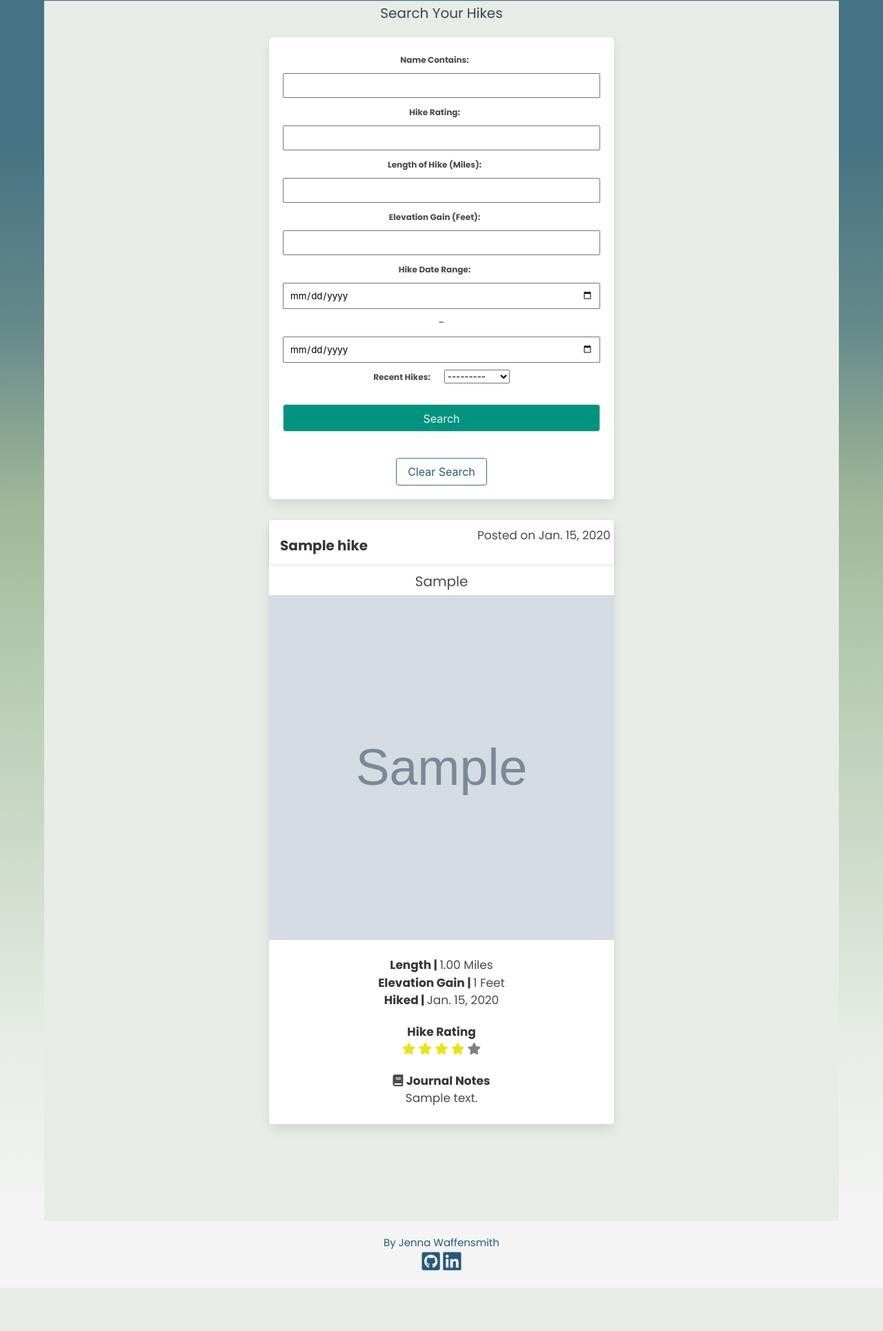
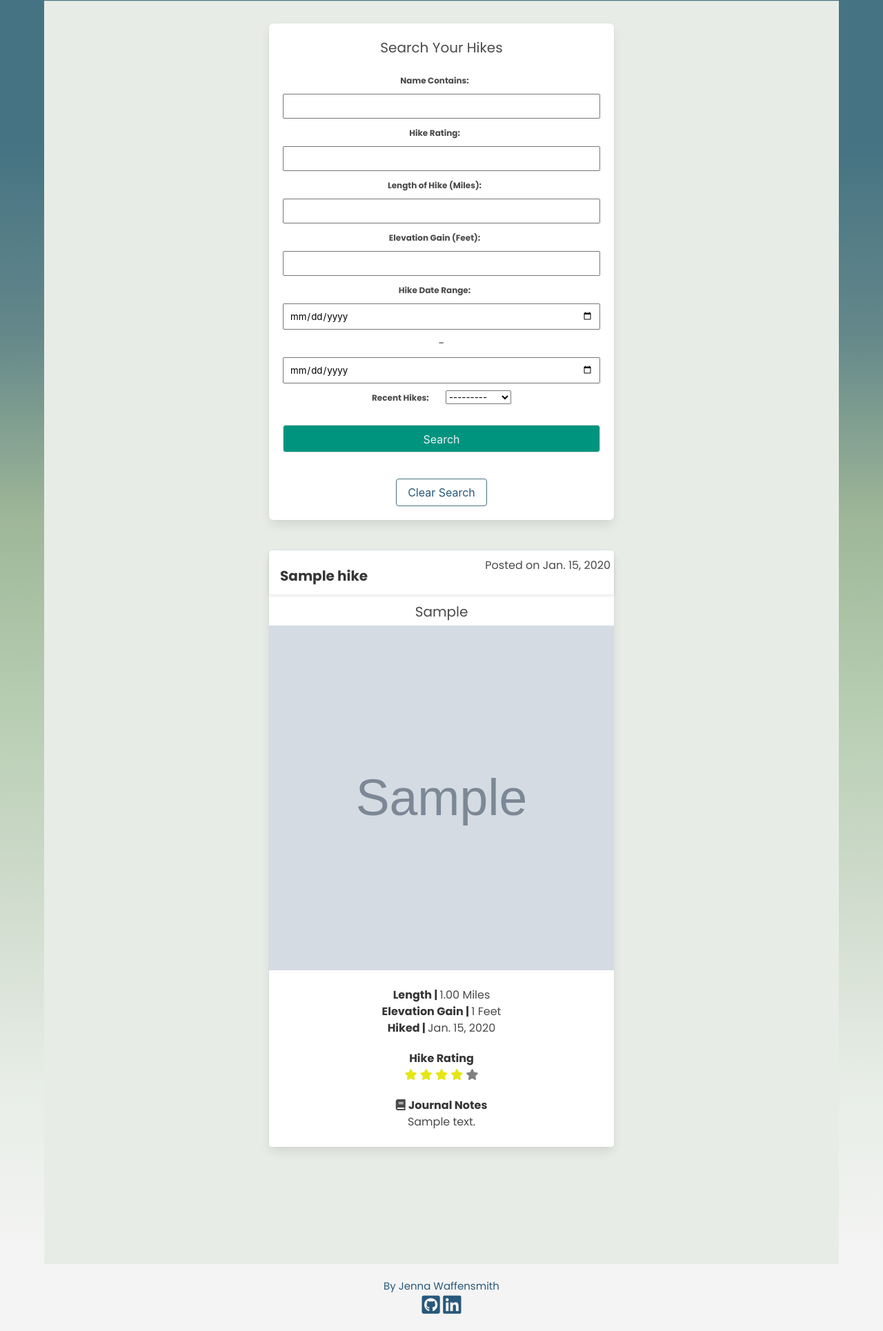
Before and after one commit to jwaffensmith/hiking-journal, a Django app: page /sort_hikes/ in a window 1280 px wide. Shown: the part 56-1986 px from the top of the page at 69% size. Before the commit the page ends 1923 px from the top, so only its background shows below. Run offline with Django 3.2, Linux system fonts and the light colour scheme; a user stored in the database is signed in; tables that the repository leaves empty hold one stand-in row (values such as "Sample post"); grey boxes marked "Sample" are stand-in pictures; some libraries are stand-ins or nearby versions.

Commit message:
working on sort hike page- has formatting issues

```diff
--- a/main_app/static/css/style.css
+++ b/main_app/static/css/style.css
@@ -222,17 +222,16 @@ nav.navbar.is-fixed-top .navbar-end .login-button:hover, nav.navbar.is-fixed-top
   box-shadow: none;
 }
 
+.card-header-title {
+  font-size: 20px;
+}
+
 .container.page-card {
-  margin-top: 20px;
+  margin-top: 50px;
   text-align: center;
   background: #e7ede6;
   width: 100%;
   padding: 40px;
-}
-.container.page-card .card-border {
-  margin-top: 10px;
-  color: #2d2a2a;
-  font-size: 17px;
 }
 
 .review-note {
--- a/main_app/static/scss/style.scss
+++ b/main_app/static/scss/style.scss
@@ -302,18 +302,16 @@ nav.navbar.is-fixed-top {
 
 }
 
+.card-header-title {
+    font-size: 20px;
+}
+
 .container.page-card {
-    margin-top: 20px;
+    margin-top: 50px;
     text-align: center;
     background: $background;
     width: 100%;
     padding: 40px;
-
-    .card-border {
-        margin-top: 10px;
-        color: rgb(45, 42, 42);
-        font-size: 17px;
-    }
 }
 
 .review-note {
--- a/main_app/templates/search/sort_hikes.html
+++ b/main_app/templates/search/sort_hikes.html
@@ -4,24 +4,22 @@
 
 {% block content%}
 
-<main class="main-container">
     <div class="container page-card">
-        <div class="container">
+        <div class="box sort-form">
             <p style="font-size: 20px; margin-bottom: 20px">Search Your Hikes</p>
-            <form method="GET" class="box sort-form">
-                {{hike_filter.form}}
+            <form method="GET">
+                {{hike_filter.form.as_p}}
                 <div class="control" style="margin-top: 20px">
                     <input type="submit" class="button has-background-primary-dark has-text-link-light" value="Search" />
                     <input type="hidden" name="next" value="{{ next }}" />
                 </div>
+            </form>
             <a href="{% url 'sort_hikes' %}"> <button class="button site-btn" style="margin-top: 30px">Clear Search</button></a>
         </div>
-            </form>
 
     {% for hike in hikes %}
-    <div class="card-border" style="margin-bottom: 80px; padding: 20px">
-        <div class="card is-centered" style="width: 500px; margin-left: auto;
-        margin-right: auto;">
+        <div style="margin-bottom: 80px; padding: 20px">
+            <div class="card is-centered profile-card">
                 <div class="card-header" style="padding-top:10px">
                     <p class="card-header-title" style="font-size: 20px;">
                     {{hike.name}}
@@ -91,6 +89,7 @@
             {% empty %}
             <p style="font-size: 20px; margin-top: 30px">Sorry, no hikes were found.</p>
             {% endfor %}
-</main>
+        </div>
+    </div>
 
 {% endblock %}
```
Also changed, not shown: 1 other file. Lines whose indentation alone changed are shown as unchanged.
